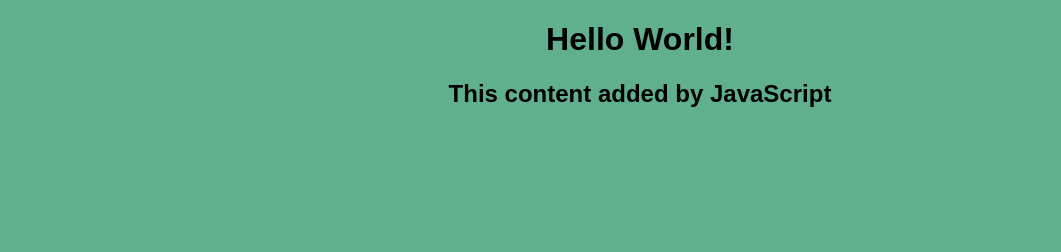
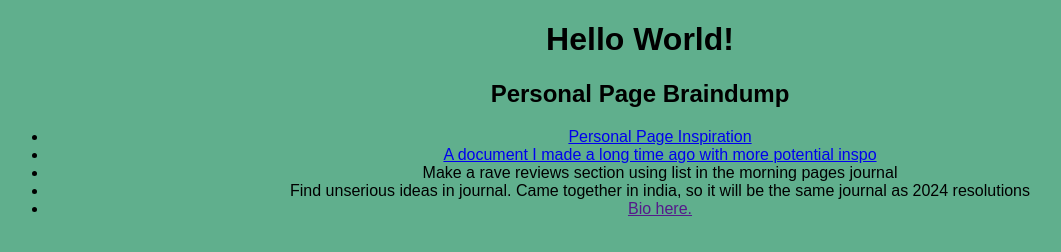
Before and after one commit to amsahwney/the-final-test, a plain HTML site: page index.html in a window 1280 px wide. Shown: the whole page, without its empty margins (0-1061 px from the left). Drawn offline with Linux system fonts and the light colour scheme.

Commit message:
noting down ideas

```diff
--- a/index.html
+++ b/index.html
@@ -10,6 +10,14 @@
     <body>
         <h1>Hello World!</h1>
         <script src="script.js"></script>
+        <ul>
+            <li><a href="https://emmettz.com/">Personal Page Inspiration</a></li>
+            <li><a href="https://docs.google.com/document/d/1PwxbVAJNk4WcIByD0xcwMBWxMKRWMfPWNYuOgbicA70/edit">A document I made a long time ago with more potential inspo</a></li>
+            <li>Make a rave reviews section using list in the morning pages journal</li>
+            <li>Find unserious ideas in journal. Came together in india, so it will be the same journal as 2024 resolutions
+                <li><a href="">Bio here.</a></li>
+            </li>
+        </ul>
     </body>
 
 </html>
--- a/script.js
+++ b/script.js
@@ -1,4 +1,4 @@
 const h2 = document.createElement("h2");
-h2.textContent = "This content added by JavaScript";
+h2.textContent = "Personal Page Braindump";
 
 document.querySelector("body").appendChild(h2);
```
